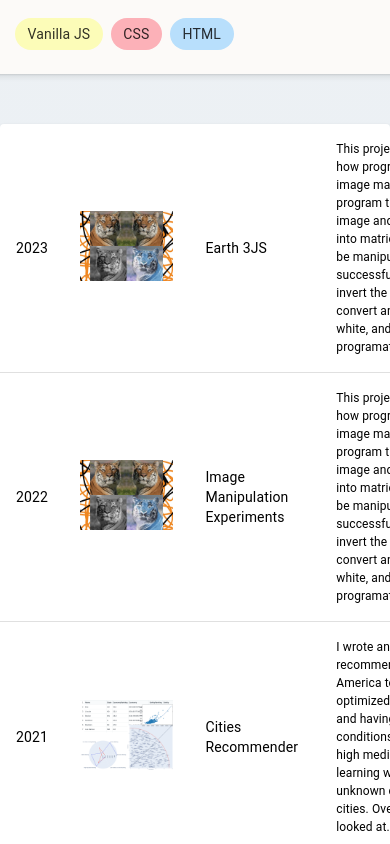
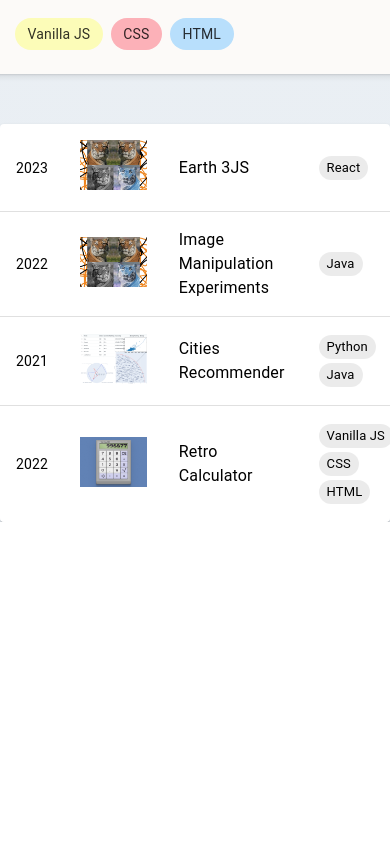
Before and after one commit to M-Valentino/M-Valentino_Node, a Next.js app: page /projects in a window 390 px wide. Shown: the part 2280-3124 px from the top of the page. After the commit the page ends 2802 px from the top, so only its background shows below. Built offline with nearby package versions, Linux system fonts and the light colour scheme.

Commit message:
table view is responsive

```diff
--- a/src/components/ProjectTable.jsx
+++ b/src/components/ProjectTable.jsx
@@ -1,37 +1,44 @@
-import * as React from 'react';
-import Table from '@mui/material/Table';
-import TableBody from '@mui/material/TableBody';
-import TableCell from '@mui/material/TableCell';
-import TableContainer from '@mui/material/TableContainer';
-import TableHead from '@mui/material/TableHead';
-import TableRow from '@mui/material/TableRow';
-import Paper from '@mui/material/Paper';
-import { projectContent } from '@/consts/projectContent';
-import { Chip, Typography } from '@mui/material';
-import { LanguageChip } from './LanguageChip';
+import * as React from "react";
+import Table from "@mui/material/Table";
+import TableBody from "@mui/material/TableBody";
+import TableCell from "@mui/material/TableCell";
+import TableContainer from "@mui/material/TableContainer";
+import TableRow from "@mui/material/TableRow";
+import Paper from "@mui/material/Paper";
+import { projectContent } from "@/consts/projectContent";
+import { Chip, Typography } from "@mui/material";
+import useMediaQuery from "@mui/material/useMediaQuery";
 
 export default function ProjectTable() {
-
+  const isDesktopView = useMediaQuery("(min-width:900px)");
   return (
-    <TableContainer component={Paper}>
-      <Table sx={{ minWidth: 650 }} aria-label="simple table">
-
+    <TableContainer component={Paper} sx={{ maxWidth: 900, margin: "auto" }}>
+      <Table aria-label="simple table">
         <TableBody>
           {projectContent.map((row) => (
             <TableRow
               key={row.date}
-              sx={{ '&:last-child td, &:last-child th': { border: 0 } }}
+              sx={{ "&:last-child td, &:last-child th": { border: 0 } }}
             >
-              <TableCell align="left">{row.date}</TableCell>
-              <TableCell align="left"><img src={row.imageLink} height={70}/></TableCell>
-              <TableCell align="left">{row.title}</TableCell>
-              <TableCell align="left"><Typography style={{fontSize: 12}}>{row.description}</Typography></TableCell>
-              <TableCell align='left'>{row.languages.map((props) => (
-
-                <Chip label={props} size="small" style={{margin: 2}}/>
-
-            ))} </TableCell>
-
+              <TableCell align="right">{row.date}</TableCell>
+              <TableCell align="left" height={50}>
+                <img src={row.imageLink} style={{ height: "100%" }} />
+              </TableCell>
+              <TableCell align="left">
+                <Typography style={{ fontWeight: 400 }}>{row.title}</Typography>
+              </TableCell>
+              {isDesktopView && (
+                <TableCell align="left">
+                  <Typography style={{ fontSize: 12.5 }}>
+                    {row.description.split(". ", 1)[0]}...
+                  </Typography>
+                </TableCell>
+              )}
+              <TableCell align="left">
+                {row.languages.map((props) => (
+                  <Chip label={props} size="small" style={{ margin: 2 }} />
+                ))}{" "}
+              </TableCell>
             </TableRow>
           ))}
         </TableBody>
--- a/src/pages/projects.jsx
+++ b/src/pages/projects.jsx
@@ -38,7 +38,7 @@ export default function projects() {
               </Grid>
             ))}
           </Grid>
-          <ProjectTable/>
+          <ProjectTable />
         </ThemeProvider>
       </main>
     </>
```
